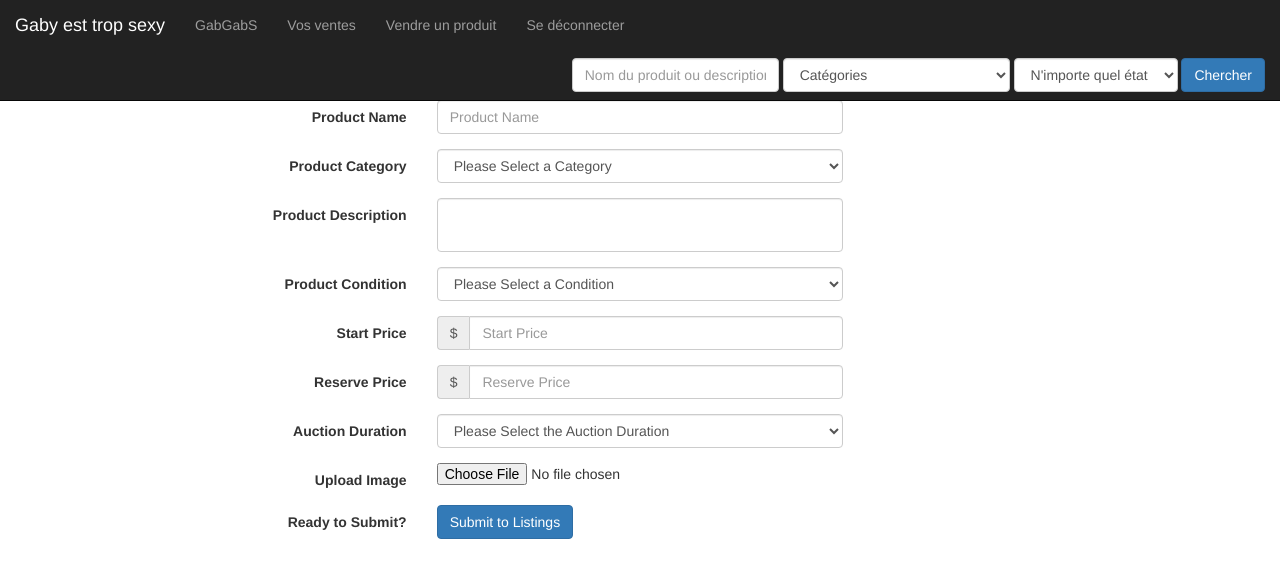
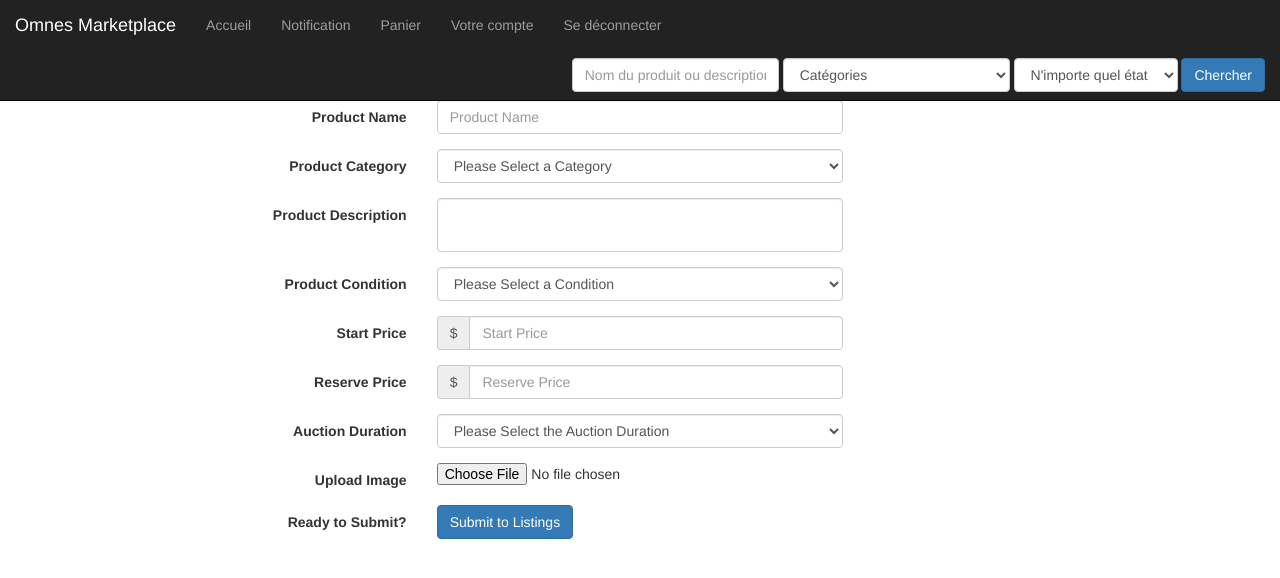
Before and after one commit to GabGaabS/Projet-Web, a PHP site: page /addauction.php in a window 1280 px wide. Shown: the top 578 px of the page. Run offline with PHP 8.4, Linux system fonts and the light colour scheme; a user stored in the database is signed in; data comes from the database, SQL or seed files in the repository.

Commit message:
Tout le monde hais Vinoth <3
En vrai je commence à adapter à la consigne que j'ai pas lu j'ai la haine

```diff
--- a/nav.php
+++ b/nav.php
@@ -16,15 +16,19 @@ session_start();
                 <span class="icon-bar"></span>
                 <span class="icon-bar"></span>
             </button>
-            <a class="navbar-brand" href="listings.php">Gaby est trop sexy</a>
+            <a class="navbar-brand" href="listings.php">Omnes Marketplace</a>
         </div>
 
         <!-- Collect the nav links, forms, and other content for toggling -->
         <div class="collapse navbar-collapse" id="bs-example-navbar-collapse-1">
             <ul class="nav navbar-nav">
+<!-- Options dans la navbar -->
+<!-- accueil -->
                 <li>
-                    <a href="profile.php"><?php echo $_SESSION['first_name']?></a>
+                    <a href="listings.php">Accueil</a>
                 </li>
+
+<!--
                 <li>
                     <?php
                     if ($_SESSION['role_id'] == 2) {
@@ -42,6 +46,23 @@ session_start();
                     }
                     ?>
                 </li>
+                                    -->
+                <!--  Tout parcourir -->
+
+                <!-- Notif -->
+                <li>
+                    <a href="notif.php">Notification</a>
+                </li>
+
+                <!-- Panier -->
+                <li>
+                    <a href="panier.php">Panier</a>
+                </li>
+                <!-- Votre compte-->
+                <li>
+                    <a href="profile.php">Votre compte</a>
+                </li>
+                <!--Panel admin-->
                 <li>
                     <?php
                     if ($_SESSION['role_id'] == 0){
@@ -49,6 +70,7 @@ session_start();
                     }
                      ?>
                 </li>
+                <!-- Se déco-->
                 <li>
                     <a href="logout.php">Se déconnecter</a>
                 </li>
```
Also changed, not shown: js/navbar.js (added, +26 -0 lines), admin.php (added), css/shop-homepage.css (line endings or trailing spaces).
